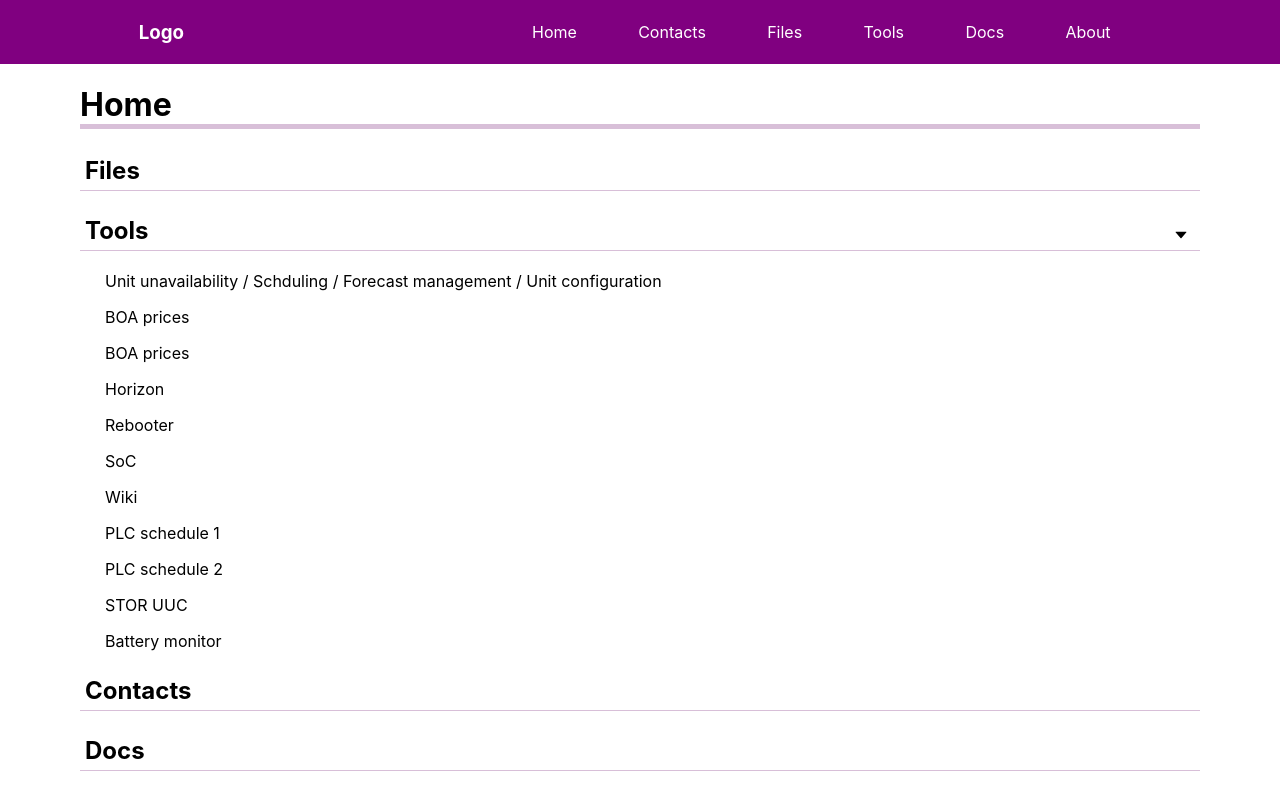
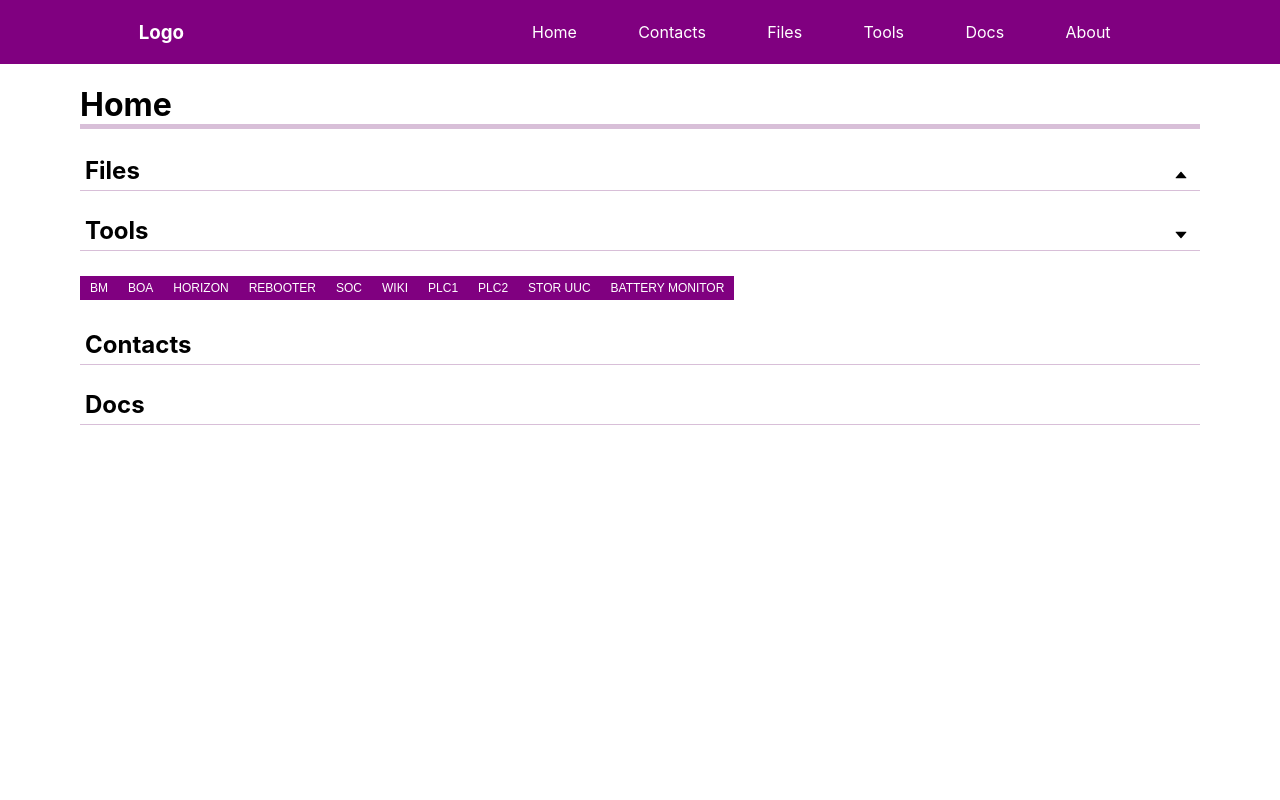
Before and after one commit to ypablo/system-operator-database, a React (Create React App) app: page / in a window 1280 px wide. Both pictures are taken after a click on the element "Tools". Built offline with nearby package versions, Linux system fonts and the light colour scheme.

Commit message:
Finalising tools section

```diff
--- a/src/components/Home/home.css
+++ b/src/components/Home/home.css
@@ -24,6 +24,21 @@
 .button-close:hover {
     background-color:#9955bb;
 }
+.buttons-submenu {
+    margin: 5px 0;
+    background-color: #800080;
+    border: none;
+    color: white;
+    padding: 5px 10px;
+    text-align: center;
+    text-decoration: none;
+    display: inline-block;
+    font-size: 12px;
+}
+.buttons-submenu:hover {
+    background-color:#9955bb;
+}
+
 .frames {
     width: 100%;
     height: 500px;
--- a/src/components/Home/home.js
+++ b/src/components/Home/home.js
@@ -6,115 +6,119 @@ import { AiOutlineCaretDown, AiFillCaretUp } from 'react-icons/ai';
 
 
 function Home() {
-    const [showLinks, setLinks] = useState(false)
-    const [showFrame, setFrame] = useState(false)
+    const [showLinks1, setLinks1] = useState(false)
+    const [showLinks2, setLinks2] = useState(false)
+    //const onClick = () => setFrame(false)
+    const files = ["bm calls", "battery calculator", "declarations", "STOR calls", "BM planner", "Ops Update Files"];
+    const tools = ["bm", "boa", "horizon", "rebooter", "soc", "wiki", "plc1", "plc2", "stor uuc", "battery monitor"];
+    const [myPro, setMyPro] = useState("");
 
-    const navStyle = {
-        color: "black",
-        textDecoration: "none",
-        padding: "0 25px"
-    }
-
-    function handleClick(e) {
-        //e.stopPropagation();
-        //var x = e.currentTarget;
-        //this.setState({showFrame: !showFrame})
-        console.log(e.currentTarget);
-      }
+    //const navStyle = {
+    //    color: "black",
+    //    textDecoration: "none",
+    //    padding: "0 25px"
+    //}
 
 
     return (
         <div className="home">
            <h1 className="home-title">Home</h1>
-           <h2 className="home-subtitle">Files</h2>
-            <div className="div-outline" onClick={() => setLinks(!showLinks)}>
-                <h2 className="home-subtitle">Tools
-                    {showLinks ?
+
+        {/*First link - Files */}
+           <div className="div-outline" onClick={() => setLinks1(!showLinks1)}>
+                <h2 className="home-subtitle">Files
+                    {showLinks1 ?
                         <button className="button-arrow-down" type="button" ><AiOutlineCaretDown/></button>
                         :
                         <button className="button-arrow-up" type="button" ><AiFillCaretUp/></button> }
                 </h2>
             </div>
-                {showLinks ?
+            {showLinks1 ?
             <div>
-                    {showFrame ?
-                        <div>
-                            <button type="button" onClick={() => setFrame(!showFrame) } className="button-close">Close</button>
-                            <iframe title="Frame1" className="frames" src={"http://10.0.64.131:10080/unit_unavailability"}/>
+
             </div>
             :
-                        <p className="frame-link" onClick={()=> setFrame(!showFrame)}>
-                            Unit unavailability / Schduling / Forecast management / Unit configuration
-                        </p>
-                    }
+            null}
 
-                    {showFrame ?
+        {/*Second link - Tools */}
+            <div className="div-outline" onClick={() => setLinks2(!showLinks2)}>
+                <h2 className="home-subtitle">Tools
+                    {showLinks2 ?
+                        <button className="button-arrow-down" type="button" ><AiOutlineCaretDown/></button>
+                        :
+                        <button className="button-arrow-up" type="button" ><AiFillCaretUp/></button> }
+                </h2>
+            </div>
+            {showLinks2 ?
             <div>
-                            <button type="button" onClick={(e) => handleClick(e, !showFrame) } className="button-close">Close</button>
-                            <iframe title="Frame1" className="frames" src={"http://reports.vm.martinenergy.local/~iainh/boa.py"}/>
-                        </div>
-                        :
-                        <p className="frame-link" onClick={()=> setFrame(!showFrame)}>
-                            BOA prices
-                        </p>
-                    }
-
-
-
-
-                    <p>
-                        <a style={navStyle} onClick={(e) => handleClick(e)}
-                        href="http://reports.vm.martinenergy.local/~iainh/boa.py"
-                        target="_blank" rel="noopener noreferrer">BOA prices</a>
-                    </p>
-                    <p>
-                        <a style={navStyle}
-                        href="https://www.unlimitedhorizon.co.uk/webapp/signin"
-                        target="_blank" rel="noopener noreferrer">Horizon</a>
-                    </p>
-                    <p>
-                        <a style={navStyle}
-                        href="http://192.168.16.79/cgi-bin/gsm.pl"
-                        target="_blank" rel="noopener noreferrer">Rebooter</a>
-                    </p>
-                    <p>
-                        <a style={navStyle}
-                        href="http://reports.vm.martinenergy.local/~iainh/containers.py"
-                        target="_blank" rel="noopener noreferrer">SoC</a>
-                    </p>
-                    <p>
-                        <a style={navStyle}
-                        href="http://wiki.vm.martinenergy.local/mediawiki/index.php/Wikitricity_Home"
-                        target="_blank" rel="noopener noreferrer">Wiki</a>
-                    </p>
-                    <p>
-                        <a style={navStyle}
-                        href="http://reports.vm.martinenergy.local/~iainh/raw_plc.py"
-                        target="_blank" rel="noopener noreferrer">PLC schedule 1</a>
-                    </p>
-                    <p>
-                        <a style={navStyle}
-                        href="http://reports.vm.martinenergy.local/~iainh/plc.py"
-                        target="_blank" rel="noopener noreferrer">PLC schedule 2</a>
-                        </p>
-                    <p>
-                        <a style={navStyle}
-                        href="https://10.0.64.23/gp/uuc/"
-                        target="_blank" rel="noopener noreferrer">STOR UUC</a>
-                    </p>
-
-
-                    {showFrame ?
-                        <div>
-                            <button type="button" onClick={() => setFrame(!showFrame) } className="button-close">Close</button>
+                {tools.map(tool => (
+                    <button
+                    key={tool}
+                    className="buttons-submenu"
+                    onClick={() => setMyPro(tool)}>
+                        {tool.toLocaleUpperCase()}
+                    </button>
+                    ))}
+                    {myPro === "bm" && (
+                        <>
+                        <button type="button" onClick={() => setMyPro(null) } className="button-close">Close</button>
+                        <iframe title="Frame1" className="frames" src={"http://10.0.64.131:10080/unit_unavailability"}/>
+                        </>
+                    )}
+                    {myPro === "boa" && (
+                        <>
+                        <button type="button" onClick={() => setMyPro(null) } className="button-close">Close</button>
+                        <iframe title="Frame2" className="frames" src={"http://reports.vm.martinenergy.local/~iainh/boa.py"}/>
+                        </>
+                    )}
+                    {myPro === "horizon" && (
+                        <>
+                        <button type="button" onClick={() => setMyPro(null) } className="button-close">Close</button>
+                        <iframe title="Frame3" className="frames" src={"https://www.unlimitedhorizon.co.uk/webapp/signin"}/>
+                        </>
+                    )}
+                    {myPro === "rebooter" && (
+                        <>
+                        <button type="button" onClick={() => setMyPro(null) } className="button-close">Close</button>
+                        <iframe title="Frame4" className="frames" src={"http://192.168.16.79/cgi-bin/gsm.pl"}/>
+                        </>
+                    )}
+                    {myPro === "soc" && (
+                        <>
+                        <button type="button" onClick={() => setMyPro(null) } className="button-close">Close</button>
+                        <iframe title="Frame5" className="frames" src={"http://reports.vm.martinenergy.local/~iainh/containers.py"}/>
+                        </>
+                    )}
+                    {myPro === "wiki" && (
+                        <>
+                        <button type="button" onClick={() => setMyPro(null) } className="button-close">Close</button>
+                        <iframe title="Frame6" className="frames" src={"http://wiki.vm.martinenergy.local/mediawiki/index.php/Wikitricity_Home"}/>
+                        </>
+                    )}
+                    {myPro === "plc1" && (
+                        <>
+                        <button type="button" onClick={() => setMyPro(null) } className="button-close">Close</button>
+                        <iframe title="Frame7" className="frames" src={"http://reports.vm.martinenergy.local/~iainh/raw_plc.py"}/>
+                        </>
+                    )}
+                    {myPro === "plc2" && (
+                        <>
+                        <button type="button" onClick={() => setMyPro(null) } className="button-close">Close</button>
+                        <iframe title="Frame8" className="frames" src={"http://reports.vm.martinenergy.local/~iainh/plc.py"}/>
+                        </>
+                    )}
+                    {myPro === "stor uuc" && (
+                        <>
+                        <button type="button" onClick={() => setMyPro(null) } className="button-close">Close</button>
+                        <iframe title="Frame9" className="frames" src={"https://10.0.64.23/gp/uuc/"}/>
+                        </>
+                    )}
+                    {myPro === "battery monitor" && (
+                        <>
+                        <button type="button" onClick={() => setMyPro(null) } className="button-close">Close</button>
                         <iframe title="Frame10" className="frames" src={"http://192.168.16.74:8888/"}/>
-                        </div>
-                        :
-                        <p className="frame-link" onClick={()=> setFrame(!showFrame)}>
-                            Battery monitor
-                        </p>
-                    }
-
+                        </>
+                    )}
             </div>
             :
             null }
```
Lines whose indentation alone changed are shown as unchanged.
